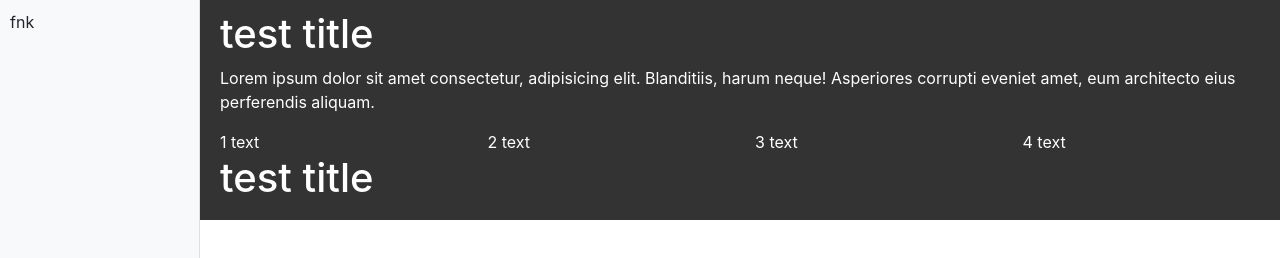
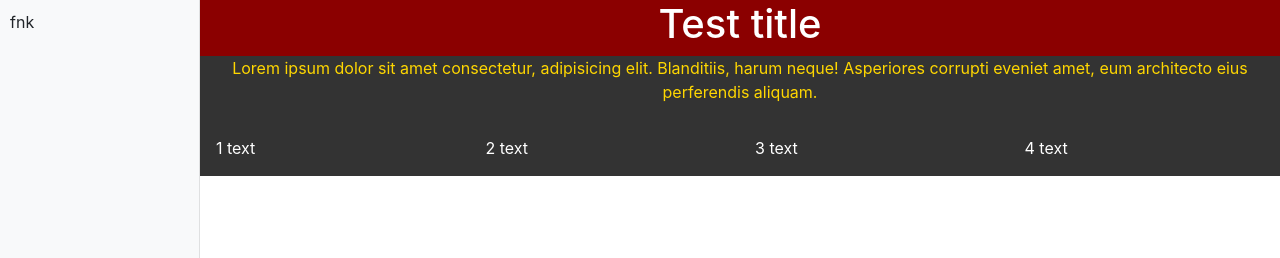
Before and after one commit to AndreyPanovA/siteConstructor, a website built with webpack: page src/index.html in a window 1280 px wide. Shown: the top 258 px of the page. Built offline with nearby package versions, Linux system fonts and the light colour scheme.

Commit message:
destructorization

```diff
--- a/src/index.js
+++ b/src/index.js
@@ -1,42 +1,24 @@
 import { model } from "./module"
+import { templates } from "./templates"
 import "./styles/main.less"
-console.log(model)
+const site = document.querySelector("#site");
+
 model.forEach((block) => {
-    let html;
-    if (block.type === "title") {
-        html = title(block)
+    // let html;
+    const generate = templates[block.type]
+    console.log(generate)
+    if (generate) {
+        const html = generate(block)
+        site.insertAdjacentHTML("beforeend", html)
     }
-    else if (block.type === "text") {
-        html = textBlock(block)
-    } else if (block.type === "textColumns") {
-        html = textColumns(block)
-    }
-    document.querySelector("#site").insertAdjacentHTML("beforeend", html)
+
+    // if (block.type === "title") {
+    //     html = title(block)
+    // }
+    // else if (block.type === "text") {
+    //     html = textBlock(block)
+    // } else if (block.type === "textColumns") {
+    //     html = textColumns(block)
+    // }
+    // site.insertAdjacentHTML("beforeend", html)
 })
-function title(block) {
-    return `
-    <div class="row">
-        <div class="col-sm">
-             <h1>${block.value}</h1>
-        </div>
-    </div>
-    `
-}
-function textBlock(block) {
-    return `
-    <div class="row">
-        <div class="col-sm">
-             <p>${block.value}</p>
-        </div>
-    </div>
-    `
-}
-function textColumns(block) {
-    const html = block.value.map((item) => `<div class="col-sm">${item}</div>`)
-    console.log("html:", html)
-    return `
-    <div class="row">
-        ${html.join("")}
-    </div>
-    `
-}
--- a/src/module.js
+++ b/src/module.js
@@ -1,13 +1,19 @@
 export const model = [
     {
-        type: "title", value: "test title", options: {}
+        type: "title", value: "Test title", options: {
+            styles: "text-align: center; background: darkred",
+            tag: "h1"
+        }
     },
     {
         type: "text", value: `Lorem ipsum dolor sit amet consectetur, adipisicing elit. Blanditiis, harum neque! Asperiores
-        corrupti eveniet amet, eum architecto eius perferendis aliquam.`, options: {}
+        corrupti eveniet amet, eum architecto eius perferendis aliquam.`, options: {
+            styles: "text-align: center; background: #333; color: gold;"
+        }
     },
-    { type: "textColumns", value: ["1 text", "2 text", "3 text", "4 text"], options: {} },
     {
-        type: "title", value: "test title", options: {}
+        type: "textColumns", value: ["1 text", "2 text", "3 text", "4 text"], options: {
+            styles: "padding:1rem;"
+        }
     },
 ]
--- a/src/styles/main.less
+++ b/src/styles/main.less
@@ -14,7 +14,6 @@
     right:0;
     background-color: #333;
     color: white;
-    padding: 10px 20px;
 
 
 }
--- /dev/null
+++ b/src/templates.js
@@ -0,0 +1,12 @@
+import { row, col } from "./utils"
+function title({ value, options: { tag, styles } }) {
+    return row(col(`<${tag}>${value}</${tag}>`), styles)
+}
+function text({ value, options: { tag, styles } }) {
+    return row(col(`<p>${value}</p>`), styles)
+}
+function textColumns({ value, options: { tag, styles } }) {
+    const html = value.map((item) => col(item))
+    return row(`${html.join("")}`, styles)
+}
+export const templates = { title, text, textColumns }
--- /dev/null
+++ b/src/utils.js
@@ -0,0 +1,6 @@
+export function row(content, styles = "") {
+    return `<div class="row" style="${styles}">${content}</div>`
+}
+export function col(content) {
+    return `<div class="col-sm">${content}</div>`
+}
```
